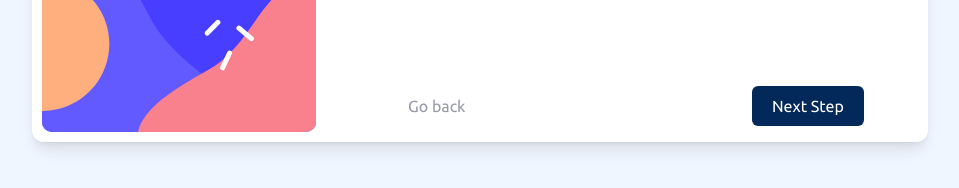
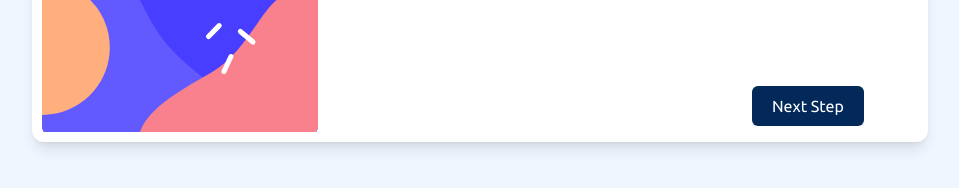
Before and after one commit to Prechyious/multi-step-form, a React (Create React App) app: page / in a window 1280 px wide. Shown: the part 486-674 px from the top of the page, without its empty margins (160-1119 px from the left). Built offline with nearby package versions, Linux system fonts and the light colour scheme.

Commit message:
Added Steps

```diff
--- a/src/App.js
+++ b/src/App.js
@@ -3,11 +3,17 @@ import Steps from "./components/Steps";
 import PersonInfo from "./pages/PersonInfo";
 
 const App = () => {
+    const steps = [
+        { step1: "personalInfo" },
+        { step2: "selectPlans" },
+        { step3: "addOns" },
+        { step4: "summary" },
+    ];
     return (
         <div className="md:relative md:flex md:max-w-4xl md:mx-auto md:m-10 md:p-2.5 w-full h-[100dvh] md:h-fit md:bg-white md:shadow-lg md:rounded-xl">
             <Sidebar />
             <PersonInfo />
-            <Steps />
+            <Steps steps={steps} />
         </div>
     );
 };
--- a/src/components/Sidebar.jsx
+++ b/src/components/Sidebar.jsx
@@ -1,6 +1,6 @@
 const Sidebar = () => {
     return (
-        <aside className="min-w-[375px] h-[172px] md:h-[568px] md:min-w-[264px] flex md:flex-col items-start gap-5 justify-center md:justify-start md:p-10 md:gap-10 p-5 bg-sideBarMobile md:bg-sideBar md:bg-no-repeat">
+        <aside className="min-w-[375px] h-[172px] md:h-[568px] md:min-w-[264px] flex md:flex-col items-start gap-5 justify-center md:justify-start md:p-10 md:gap-10 p-5 bg-sideBarMobile md:bg-sideBar bg-cover md:bg-no-repeat">
             <section className="flex flex-col md:flex-row items-center md:gap-7 uppercase text-white mt-4 md:mt-0">
                 <div className="text-black bg-blue-200 h-6 w-6 p-4 rounded-full flex items-center justify-center font-bold text-base md:h-10 md:w-10 md:p-5">
                     1
--- a/src/components/Steps.jsx
+++ b/src/components/Steps.jsx
@@ -1,7 +1,14 @@
 import React from "react";
 
-const Steps = () => {
-    return (
+const Steps = ({ steps }) => {
+    console.log(steps[0].step1);
+    return steps[0].step1 ? (
+        <div className="absolute bottom-0 py-4 md:left-[23.5rem] text-right right-7 md:max-w-[28.5rem] md:right-16 bg-white w-full">
+            <button className="text-sm md:text-base md:right-0  md:bottom-5 text-white py-2 px-5 bg-marineBlue rounded-md">
+                Next Step
+            </button>
+        </div>
+    ) : (
         <div className="absolute bottom-0 md:left-[23.5rem] w-full md:max-w-[28.5rem] py-4 px-7 md:px-0 sm:px-10 flex justify-between bg-white">
             <button className=" text-coolGray">Go back</button>
             <button className="text-sm md:text-base md:right-0  md:bottom-5 text-white py-2 px-5 bg-marineBlue rounded-md">
```
